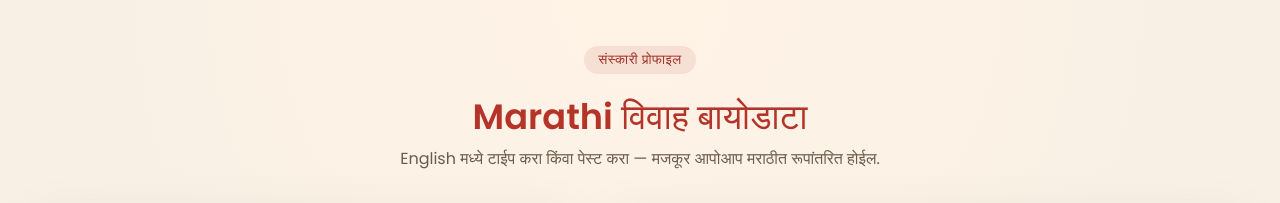
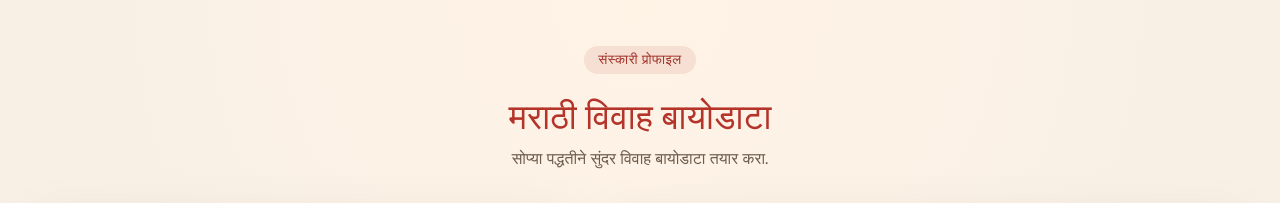
Before and after one commit to rohan-hulage/Marathi-Biodata, a React (Vite) app: page / in a window 1280 px wide. Shown: the top 203 px of the page. Built offline with nearby package versions, Linux system fonts and the light colour scheme.

Commit message:
Correct Marathi title script and simplify subtitle text.

```diff
--- a/src/App.tsx
+++ b/src/App.tsx
@@ -38,10 +38,9 @@ function App() {
       <header>
         {/* ... header content ... */}
         <p className="tag">संस्कारी प्रोफाइल</p>
-        <h1>Marathi विवाह बायोडाटा</h1>
+        <h1>मराठी विवाह बायोडाटा</h1>
         <p className="subtitle">
-          English मध्ये टाईप करा किंवा पेस्ट करा — मजकूर आपोआप मराठीत रूपांतरित
-          होईल.
+          सोप्या पद्धतीने सुंदर विवाह बायोडाटा तयार करा.
         </p>
       </header>
       <main className="layout">
```
